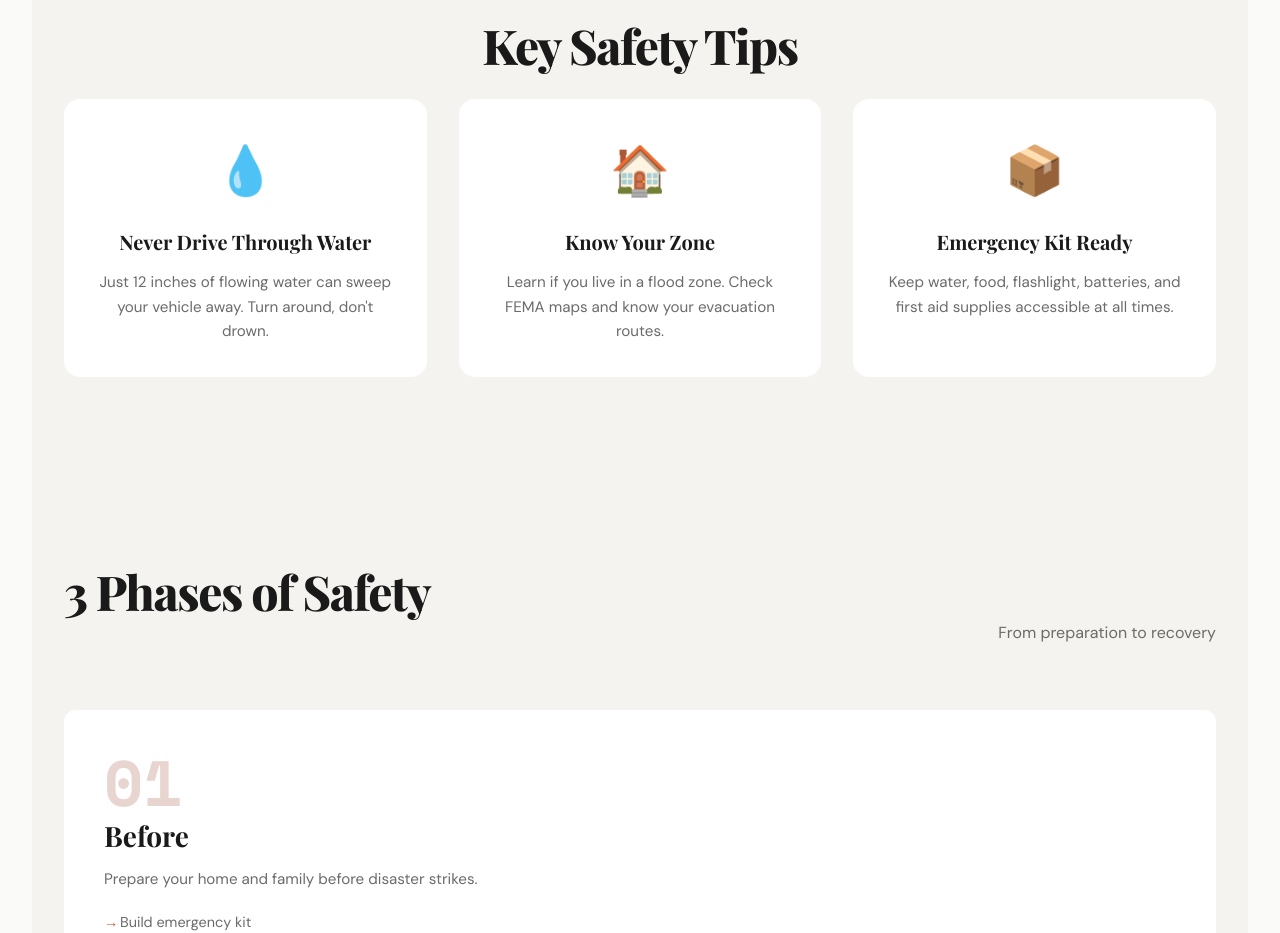
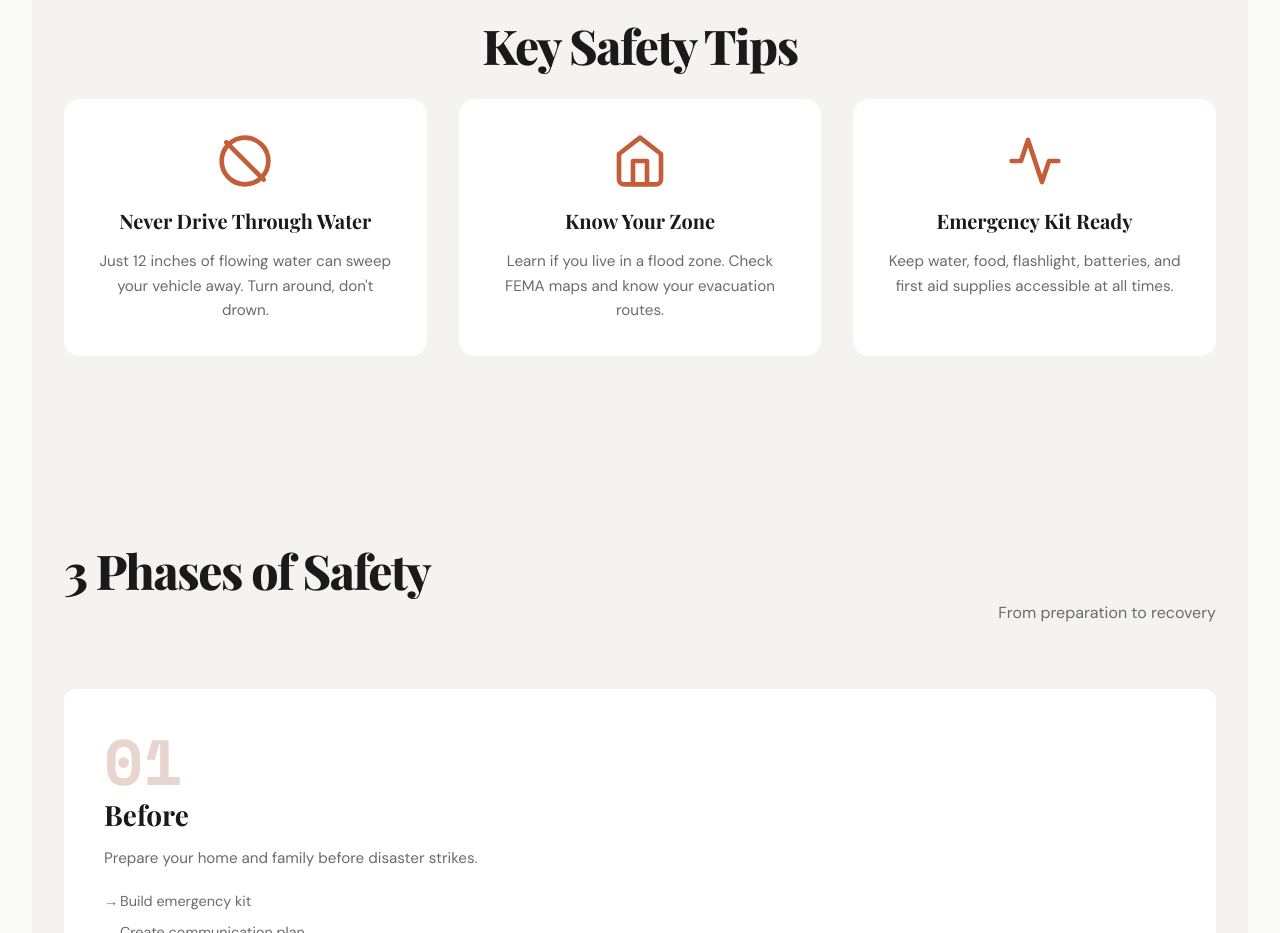
Before and after one commit to kalrakrish777-ctrl/flood-safety, a plain HTML site: page index.html in a window 1280 px wide. Shown: the part 1420-2353 px from the top of the page. Drawn offline with nearby package versions, Linux system fonts and the light colour scheme.

Commit message:
Replace emojis with SVG icons in Key Safety Tips

```diff
--- a/index.html
+++ b/index.html
@@ -334,8 +334,15 @@
         }
 
         .tip-icon {
-            font-size: 3rem;
-            margin-bottom: 1rem;
+            width: 56px;
+            height: 56px;
+            margin: 0 auto 1rem;
+            color: var(--accent);
+        }
+
+        .tip-icon svg {
+            width: 100%;
+            height: 100%;
         }
 
         .tip-card h3 {
@@ -1049,17 +1056,31 @@
                 <h2>Key Safety Tips</h2>
                 <div class="tips-grid">
                     <div class="tip-card">
-                        <div class="tip-icon">💧</div>
+                        <div class="tip-icon">
+                            <svg viewBox="0 0 24 24" fill="none" stroke="currentColor" stroke-width="2" stroke-linecap="round" stroke-linejoin="round">
+                                <circle cx="12" cy="12" r="10"/>
+                                <line x1="4" y1="4" x2="20" y2="20"/>
+                            </svg>
+                        </div>
                         <h3>Never Drive Through Water</h3>
                         <p>Just 12 inches of flowing water can sweep your vehicle away. Turn around, don't drown.</p>
                     </div>
                     <div class="tip-card">
-                        <div class="tip-icon">🏠</div>
+                        <div class="tip-icon">
+                            <svg viewBox="0 0 24 24" fill="none" stroke="currentColor" stroke-width="2" stroke-linecap="round" stroke-linejoin="round">
+                                <path d="M3 9l9-7 9 7v11a2 2 0 0 1-2 2H5a2 2 0 0 1-2-2z"/>
+                                <polyline points="9 22 9 12 15 12 15 22"/>
+                            </svg>
+                        </div>
                         <h3>Know Your Zone</h3>
                         <p>Learn if you live in a flood zone. Check FEMA maps and know your evacuation routes.</p>
                     </div>
                     <div class="tip-card">
-                        <div class="tip-icon">📦</div>
+                        <div class="tip-icon">
+                            <svg viewBox="0 0 24 24" fill="none" stroke="currentColor" stroke-width="2" stroke-linecap="round" stroke-linejoin="round">
+                                <path d="M22 12h-4l-3 9L9 3l-3 9H2"/>
+                            </svg>
+                        </div>
                         <h3>Emergency Kit Ready</h3>
                         <p>Keep water, food, flashlight, batteries, and first aid supplies accessible at all times.</p>
                     </div>
```
